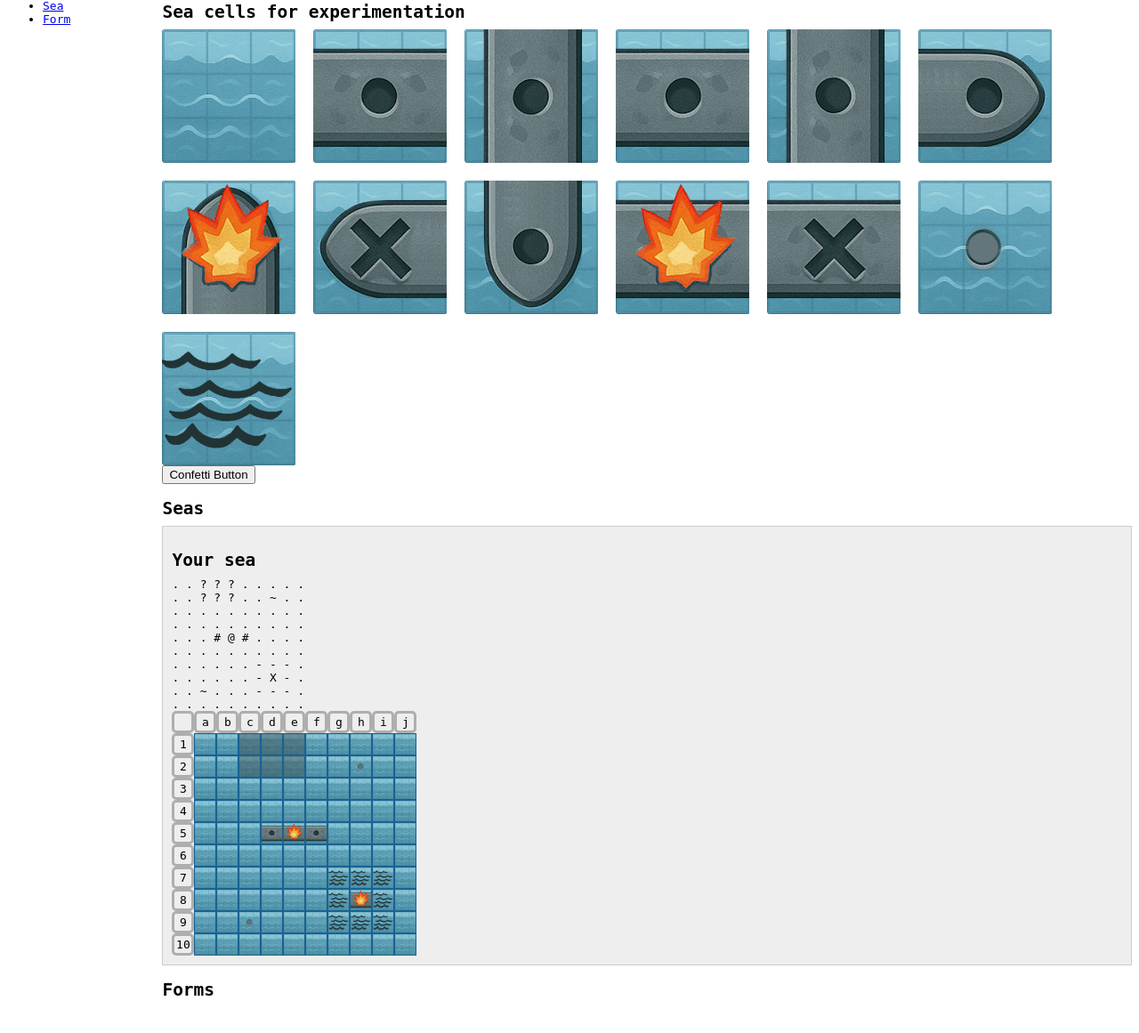
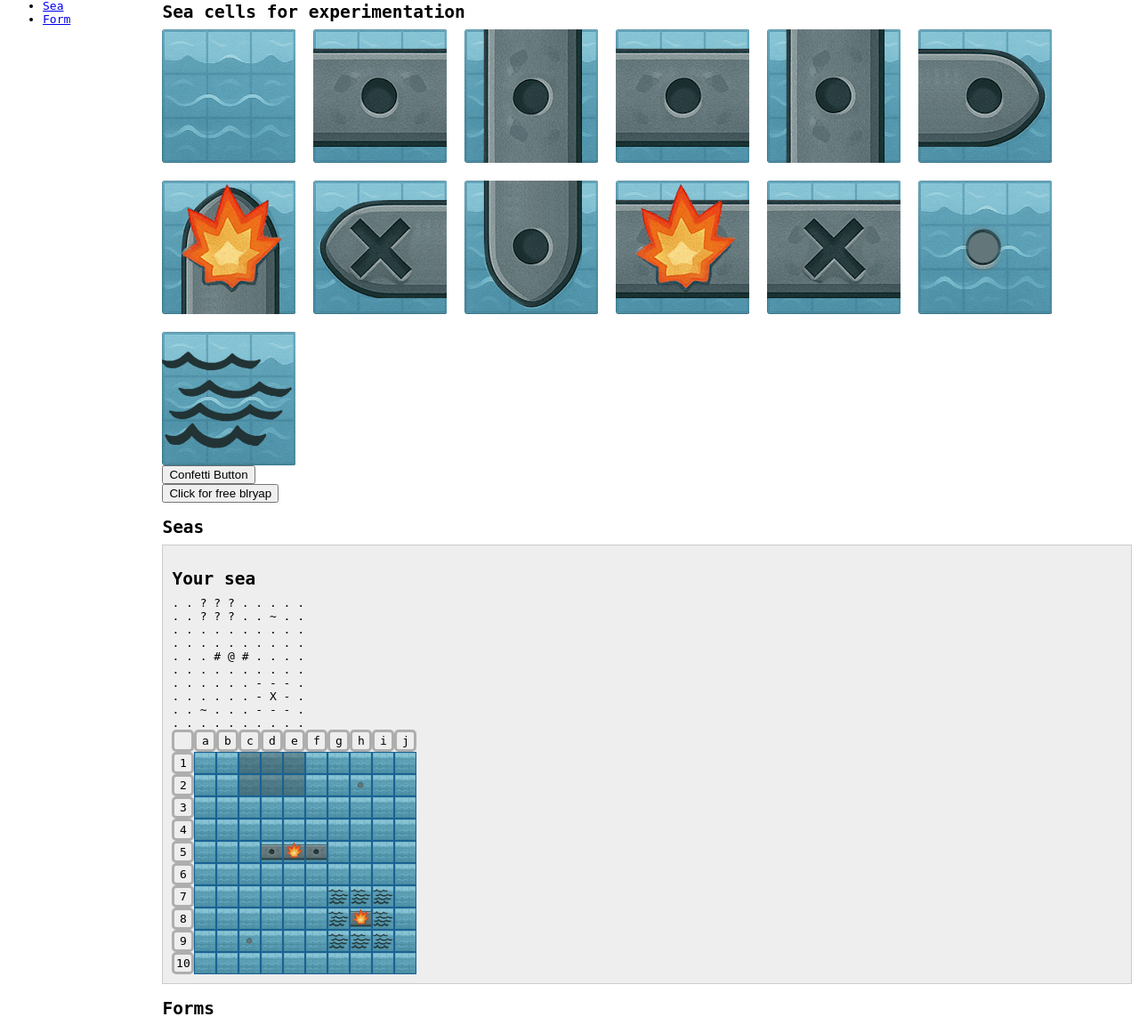
Before and after one commit to Rattiegirl/python-programs, a FastAPI app: page /storybook in a window 1280 px wide. Shown: the part 22-1183 px from the top of the page at 89% size. Before the commit the page ends 1141 px from the top, so only its background shows below. Run offline with FastAPI, Linux system fonts and the light colour scheme.

Commit message:
The almighty wonderful "Blryap" added

```diff
--- a/js/lib.js
+++ b/js/lib.js
@@ -1,4 +1,8 @@
 const format = (sea) => sea.map(row => row.join(" ")).join("\n");
+
+const sounds = {
+    blryap: new Audio("/sounds/blryap.m4a")
+}
 
 async function fetchState() {
     const res = await fetch("/state");
@@ -24,6 +28,7 @@ async function fetchState() {
         status.textContent = "Game Over! Winner: " + data.winner.toUpperCase();
         if (data.winner === "user") {
             throwConfetti(250)
+            sounds.blryap.play()
         }
         document.getElementById("coord").disabled = true;
     } else if (data.is_user_turn) {
--- a/server.py
+++ b/server.py
@@ -14,6 +14,7 @@ app = FastAPI()
 app.mount("/pictures", StaticFiles(directory="pictures"), name="pictures")
 app.mount("/css", StaticFiles(directory="css"), name="css")
 app.mount("/js", StaticFiles(directory="js"), name="js")
+app.mount("/sounds", StaticFiles(directory="sounds"), name="sounds")
 
 class MoveRequest(BaseModel):
     coordinate: str
--- a/templates/storybook.html
+++ b/templates/storybook.html
@@ -25,6 +25,9 @@
 
                 </div>
                 <button id="confetti-btn">Confetti Button</button>
+            </section>
+            <section>
+                <button id="blryap-btn">Click for free blryap</button>
             </section>
             <section>
                 <h2>Seas</h2>
@@ -105,6 +108,13 @@
         confettiBtn.addEventListener("click", () => {
             throwConfetti(250)
         })
+
+        const blryapButton = document.getElementById("blryap-btn")
+        blryapButton.addEventListener("click", ()=>{
+            sounds.blryap.currentTime = 0
+            sounds.blryap.play()
+            throwConfetti()
+        })
     </script>
 </body>
 
```
Also changed, not shown: 1 other file.
